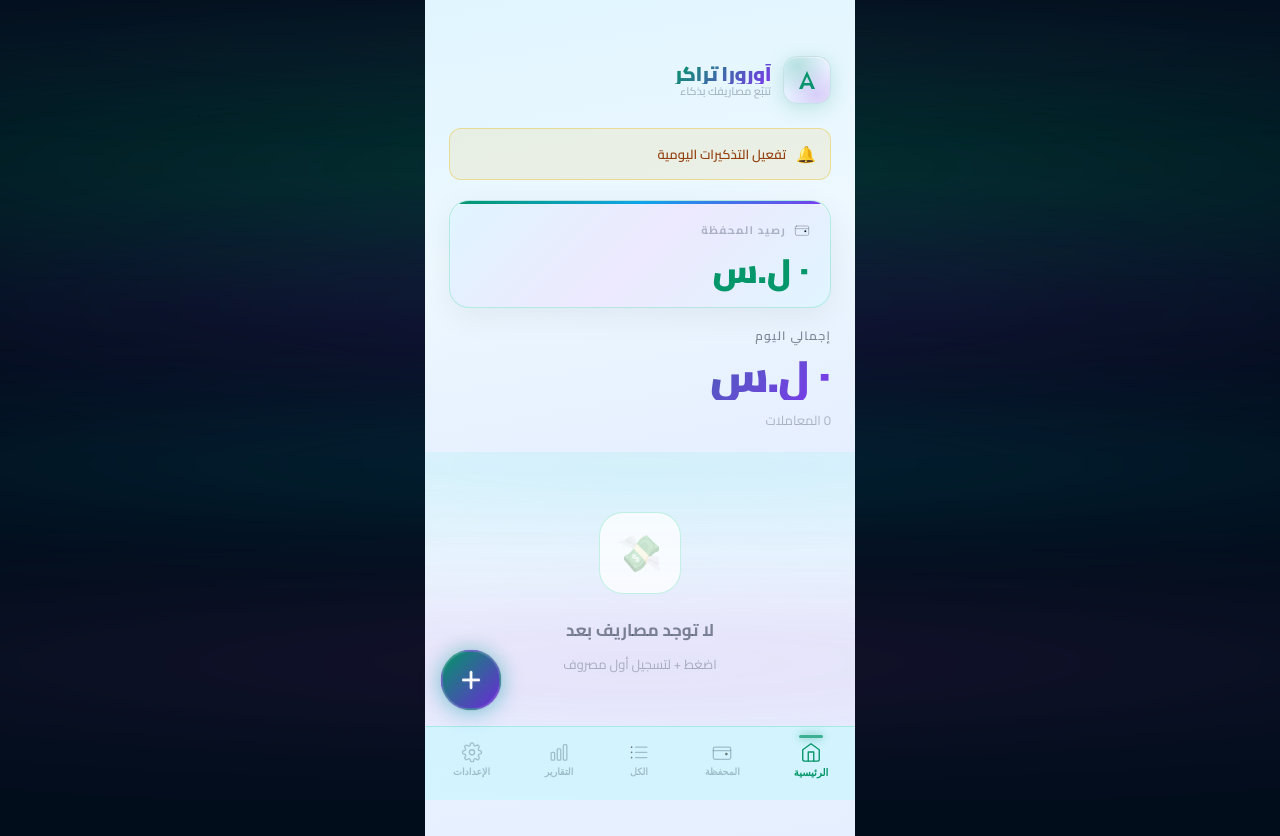
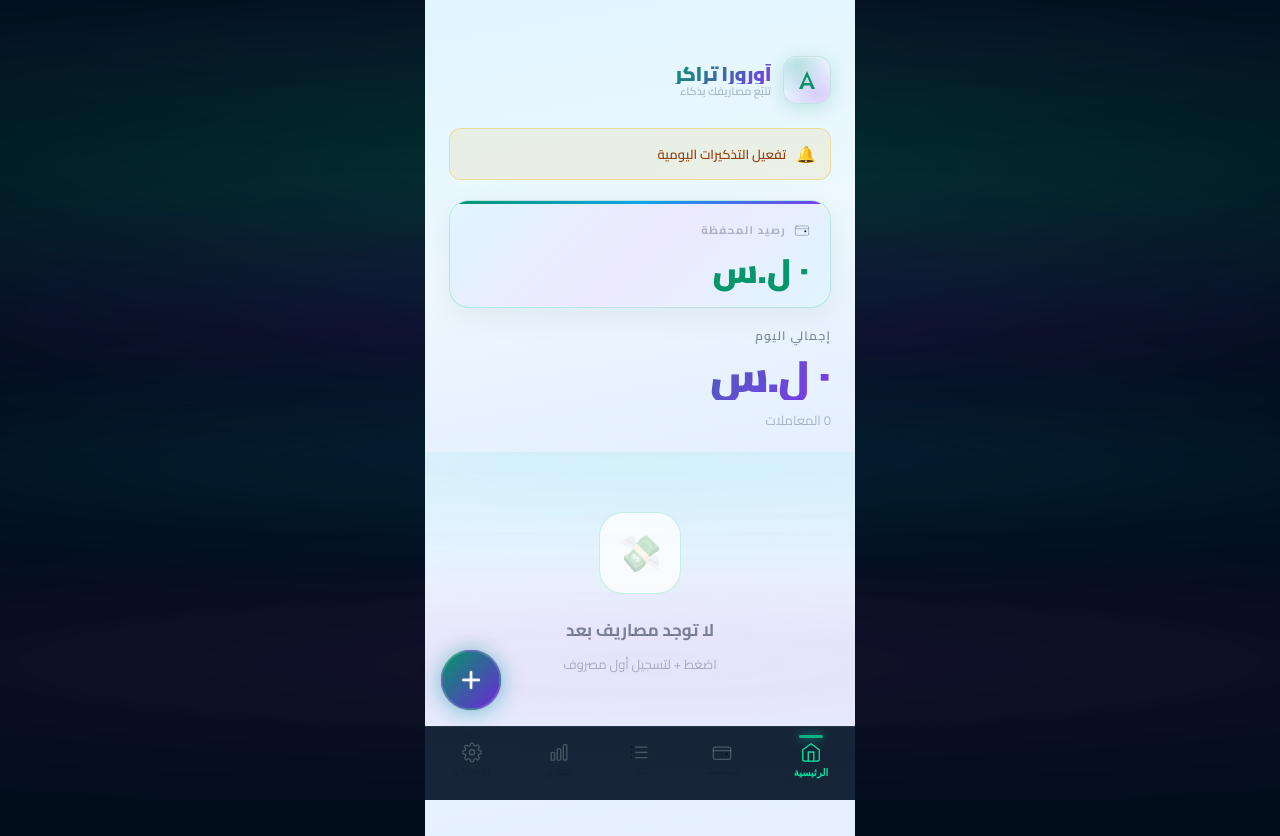
Before and after one commit to mohammed-khair-allahham/aurora-cash-tracker-source, a React (Vite) app: page / in a window 1280 px wide. Built offline with nearby package versions, Linux system fonts and the light colour scheme.

Commit message:
style(BottomNav): update border color and text color for better visibility

```diff
--- a/src/components/BottomNav.jsx
+++ b/src/components/BottomNav.jsx
@@ -25,7 +25,7 @@ export default function BottomNav({ screen, onNavigate, theme, t }) {
         background: theme.navBg,
         backdropFilter: "blur(32px)",
         WebkitBackdropFilter: "blur(32px)",
-        borderTop: `1px solid ${theme.glassBorder}`,
+        borderTop: `1px solid rgba(255,255,255,0.08)`,
         display: "flex", justifyContent: "space-around", alignItems: "center",
         padding: "10px 0 18px",
         zIndex: 200,
@@ -56,7 +56,7 @@ export default function BottomNav({ screen, onNavigate, theme, t }) {
               )}
               <Icon
                 size={22}
-                color={active ? theme.navIndicator : theme.textSub}
+                color={active ? theme.navIndicator : theme.navText}
                 style={{ transition: "color 0.2s", opacity: active ? 1 : 0.5 }}
               />
               <span style={{
--- a/src/constants.js
+++ b/src/constants.js
@@ -39,6 +39,7 @@ export const DARK = {
   navBg:       "rgba(2,10,22,0.94)",
   navActive:   "rgba(0,229,160,0.15)",
   navIndicator:"#00e5a0",
+  navText:     "rgba(255,255,255,0.45)",
   inputBg:     "rgba(255,255,255,0.06)",
   inputBorder: "rgba(0,240,160,0.15)",
   btnGrad:     "linear-gradient(135deg,#00c896,#7c3aed)",
@@ -70,9 +71,10 @@ export const LIGHT = {
   textMuted:   "rgba(12,26,46,0.28)",
   accent1:     "#059669",
   accent2:     "#6d28d9",
-  navBg:       "rgba(210,245,255,0.94)",
-  navActive:   "rgba(5,150,105,0.12)",
-  navIndicator:"#059669",
+  navBg:       "rgba(12,26,46,0.95)",
+  navActive:   "rgba(0,229,160,0.15)",
+  navIndicator:"#00e5a0",
+  navText:     "rgba(255,255,255,0.45)",
   inputBg:     "rgba(255,255,255,0.75)",
   inputBorder: "rgba(0,200,130,0.25)",
   btnGrad:     "linear-gradient(135deg,#059669,#6d28d9)",
```
